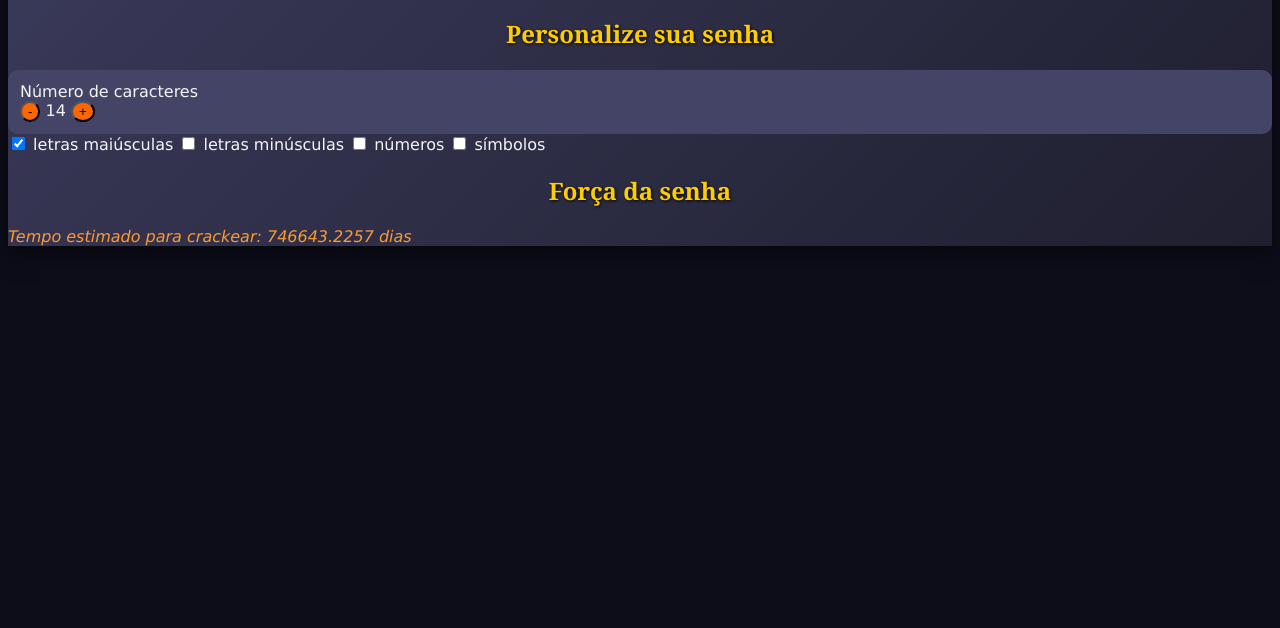
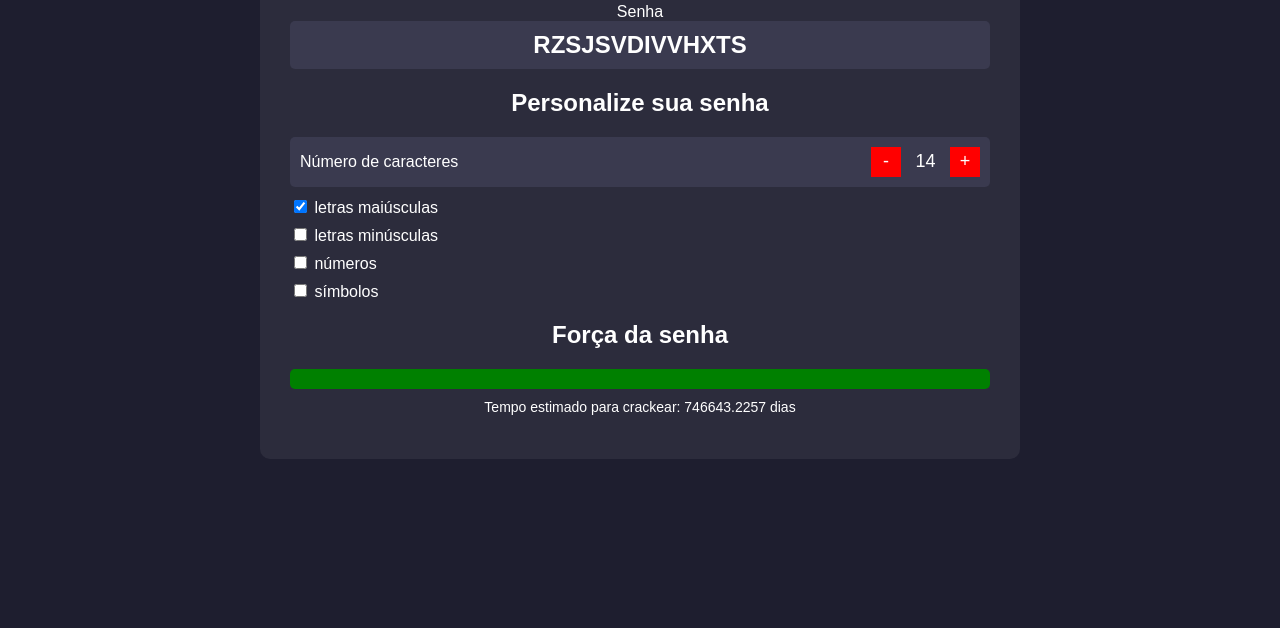
Before and after one commit to felipegabrielzanelattofernandes/Gerador-de-senhas, a plain HTML site: page index.html in a window 1280 px wide. Shown: the part 172-800 px from the top of the page. Drawn offline with Linux system fonts and the light colour scheme.

Commit message:
Update style.css

```diff
--- a/style.css
+++ b/style.css
@@ -1,65 +1,82 @@
-
-/* Arquivo: meu-estilo.css */
-
-/* Mudando o fundo e cor geral */
 body {
-    background-color: #0d0d1a; /* tom mais escuro */
-    color: #f5f5f5; /* branco suave */
-    font-family: 'Verdana', sans-serif; /* fonte mais clean */
+    background-color: #1e1e2f;
+    color: #fff;
+    font-family: Arial, sans-serif;
+    padding: 20px;
   }
 
-/* Container mais moderno */
   .container {
-    background: linear-gradient(135deg, #3b3b5c, #1f1f2f); /* degrade artístico */
-    box-shadow: 0 8px 20px rgba(0,0,0,0.5);
-}
-
-/* Títulos com estilo diferenciado */
-h1, h2 {
-    text-align: center;
-    font-family: 'Georgia', serif;
-    color: #ffcc00;
-    text-shadow: 1px 1px 3px #000;
-}
-
-/* Senha estilizada */
-.senha {
-    background-color: #444466;
-    padding: 15px;
-    font-size: 26px;
-    letter-spacing: 2px;
-    border: 2px dashed #ffcc00;
+    max-width: 700px;
+    margin: auto;
+    background: #2c2c3c;
+    padding: 30px;
     border-radius: 10px;
   }
 
-/* Controles mais suaves */
-.control {
-    background: #444466;
-    padding: 12px;
-    border-radius: 10px;
-    transition: all 0.3s ease;
-}
-.control:hover {
-    background: #55557a;
+  h1, h2 {
+    text-align: center;
   }
 
-/* Botões do stepper */
-.stepper button {
-    background: #ff6600;
-    border-radius: 50%;
-    transition: transform 0.2s ease;
-}
-.stepper button:hover {
-    transform: scale(1.2);
+  .password-display {
+    text-align: center;
+    margin: 20px 0;
   }
 
-/* Barras de força estilizadas */
-.bar {
-    background: linear-gradient(to right, red, orange, lime);
+  .senha {
+    font-size: 24px;
+    font-weight: bold;
+    background-color: #3a3a4f;
+    padding: 10px;
+    border-radius: 5px;
   }
 
-/* Crack time */
+  .options {
+    margin: 20px 0;
+  }
+
+  .control {
+    display: flex;
+    justify-content: space-between;
+    align-items: center;
+    background: #3a3a4f;
+    padding: 10px;
+    border-radius: 5px;
+    margin-bottom: 10px;
+  }
+
+  .stepper button {
+    width: 30px;
+    height: 30px;
+    background: red;
+    border: none;
+    color: #fff;
+    font-size: 18px;
+    cursor: pointer;
+  }
+
+  .stepper span {
+    margin: 0 10px;
+    font-size: 18px;
+  }
+
+  .checkboxes label {
+    display: block;
+    margin: 8px 0;
+  }
+
+  .strength {
+    margin-top: 20px;
+  }
+
+  .bar {
+    height: 20px;
+    background-color: green;
+    width: 100%;
+    border-radius: 5px;
+  }
+
   #crack-time {
-    color: #ff9933;
-    font-style: italic;
+    margin-top: 10px;
+    text-align: center;
+    font-size: 14px;
   }
```
Lines whose indentation alone changed are shown as unchanged.
